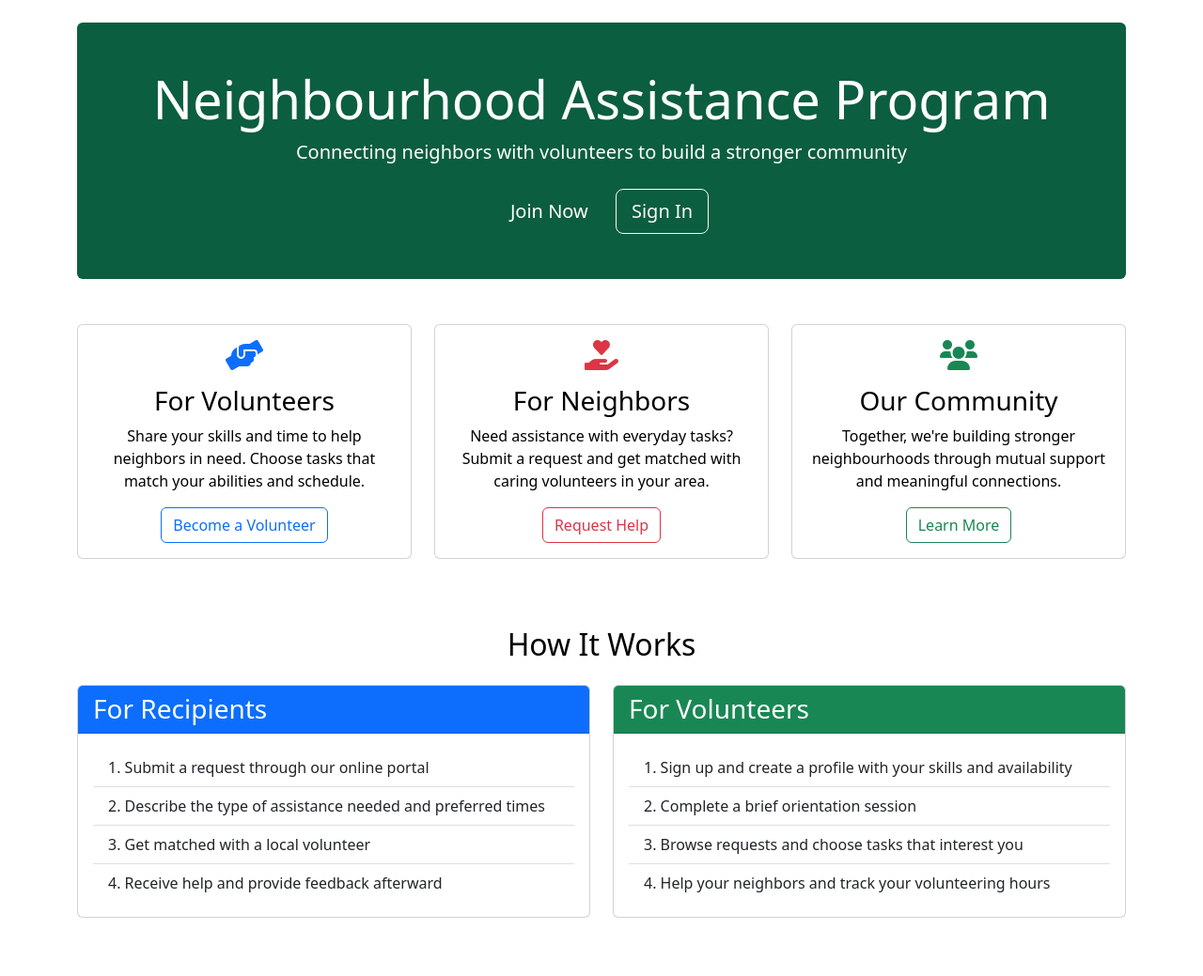
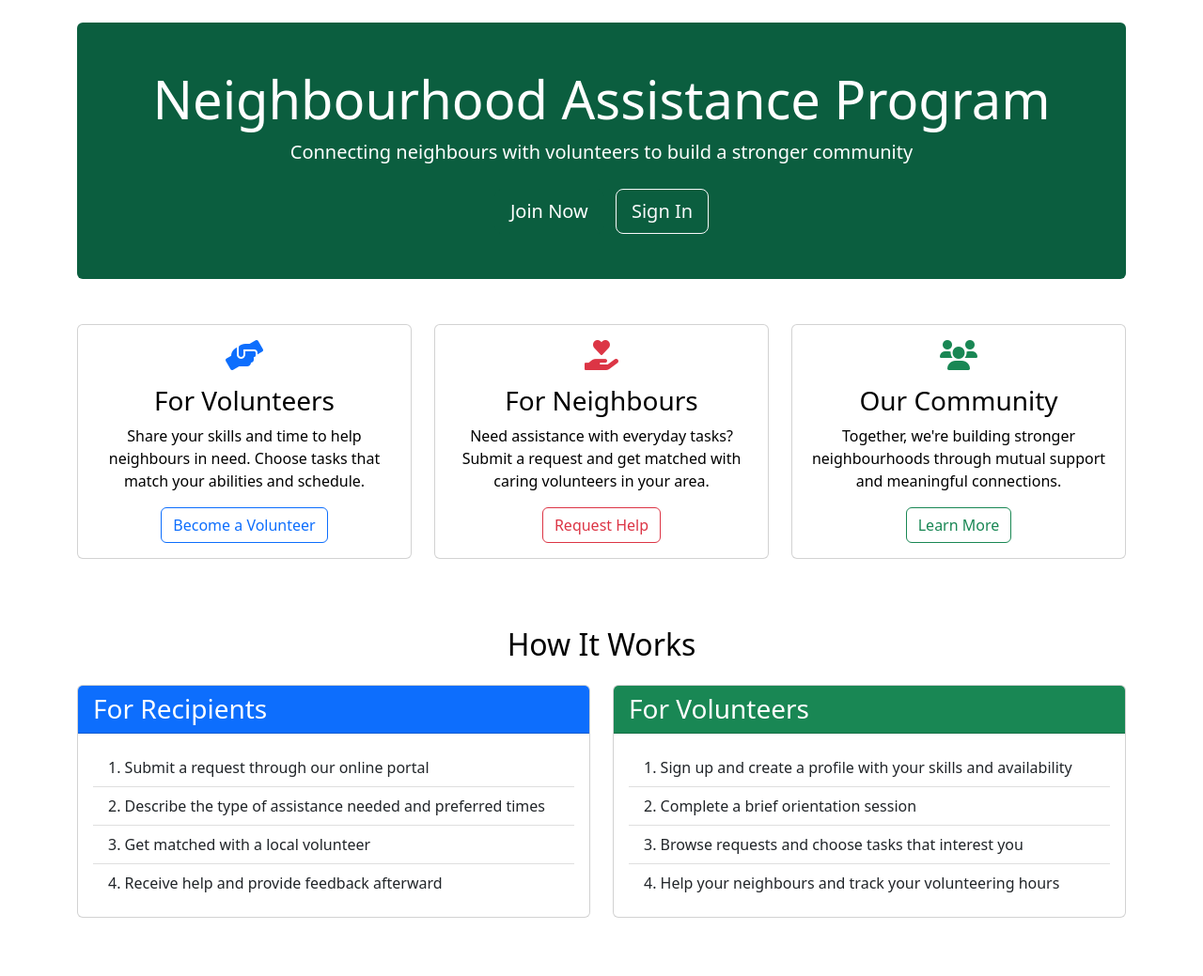
Before and after one commit to GaganaPamanji/neighbourhood-helper, a Flask app: page / in a window 1280 px wide. Shown: the part 56-1095 px from the top of the page at 94% size. Run offline with Flask 3, Linux system fonts and the light colour scheme.

Commit message:
Update: Corrected spelling of "neighbour" to British English throughout the application.
Replit-Commit-Author: Agent
Replit-Commit-Session-Id: d4e13b99-c538-41d0-b213-a747d17a012e
Replit-Commit-Screenshot-Url: https://storage.googleapis.com/screenshot-production-us-central1/92aaf5eb-c335-4d1c-9d3f-948ca55f6706/5e63898f-8ba0-45b7-b101-77c275bafa20.jpg

```diff
--- a/forms.py
+++ b/forms.py
@@ -16,7 +16,7 @@ class RegistrationForm(FlaskForm):
     confirm_password = PasswordField('Confirm Password',
                                     validators=[DataRequired(), EqualTo('password')])
     user_type = RadioField('I am a:', choices=[('volunteer', 'Volunteer'),
-                                              ('recipient', 'Neighbor in Need')],
+                                              ('recipient', 'Neighbour in Need')],
                           validators=[DataRequired()])
     first_name = StringField('First Name', validators=[DataRequired()])
     last_name = StringField('Last Name', validators=[DataRequired()])
--- a/templates/index.html
+++ b/templates/index.html
@@ -4,7 +4,7 @@
 <div class="hero-section text-center mb-5 p-5 rounded">
     <div class="welcome-message">
         <h1 class="display-4">Neighbourhood Assistance Program</h1>
-        <p class="lead">Connecting neighbors with volunteers to build a stronger community</p>
+        <p class="lead">Connecting neighbours with volunteers to build a stronger community</p>
         {% if not current_user.is_authenticated %}
             <div class="mt-4">
                 <a href="{{ url_for('register') }}" class="btn btn-primary btn-lg me-2">Join Now</a>
@@ -24,7 +24,7 @@
             <div class="card-body text-center">
                 <i class="fas fa-hands-helping category-icon text-primary"></i>
                 <h3>For Volunteers</h3>
-                <p>Share your skills and time to help neighbors in need. Choose tasks that match your abilities and schedule.</p>
+                <p>Share your skills and time to help neighbours in need. Choose tasks that match your abilities and schedule.</p>
                 {% if not current_user.is_authenticated %}
                     <a href="{{ url_for('register') }}" class="btn btn-outline-primary">Become a Volunteer</a>
                 {% elif current_user.user_type == 'volunteer' %}
@@ -37,7 +37,7 @@
         <div class="card h-100">
             <div class="card-body text-center">
                 <i class="fas fa-hand-holding-heart category-icon text-danger"></i>
-                <h3>For Neighbors</h3>
+                <h3>For Neighbours</h3>
                 <p>Need assistance with everyday tasks? Submit a request and get matched with caring volunteers in your area.</p>
                 {% if not current_user.is_authenticated %}
                     <a href="{{ url_for('register') }}" class="btn btn-outline-danger">Request Help</a>
@@ -87,7 +87,7 @@
                         <li class="list-group-item">Sign up and create a profile with your skills and availability</li>
                         <li class="list-group-item">Complete a brief orientation session</li>
                         <li class="list-group-item">Browse requests and choose tasks that interest you</li>
-                        <li class="list-group-item">Help your neighbors and track your volunteering hours</li>
+                        <li class="list-group-item">Help your neighbours and track your volunteering hours</li>
                     </ol>
                 </div>
             </div>
```
